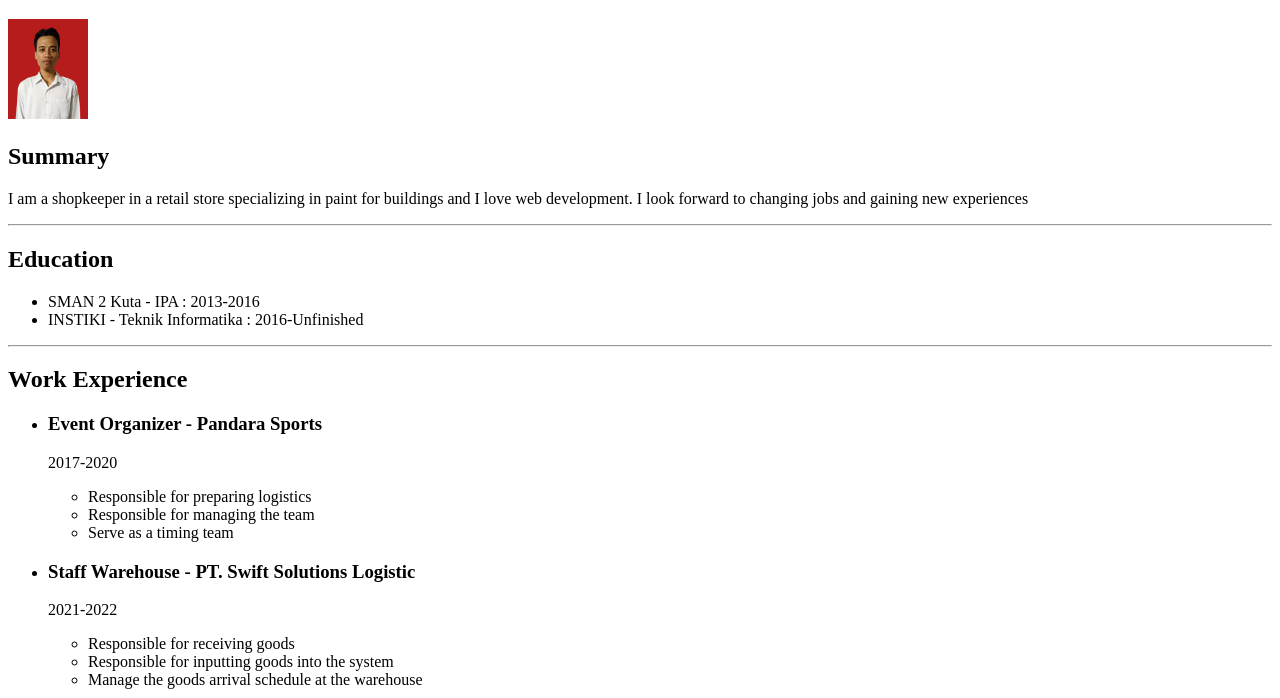
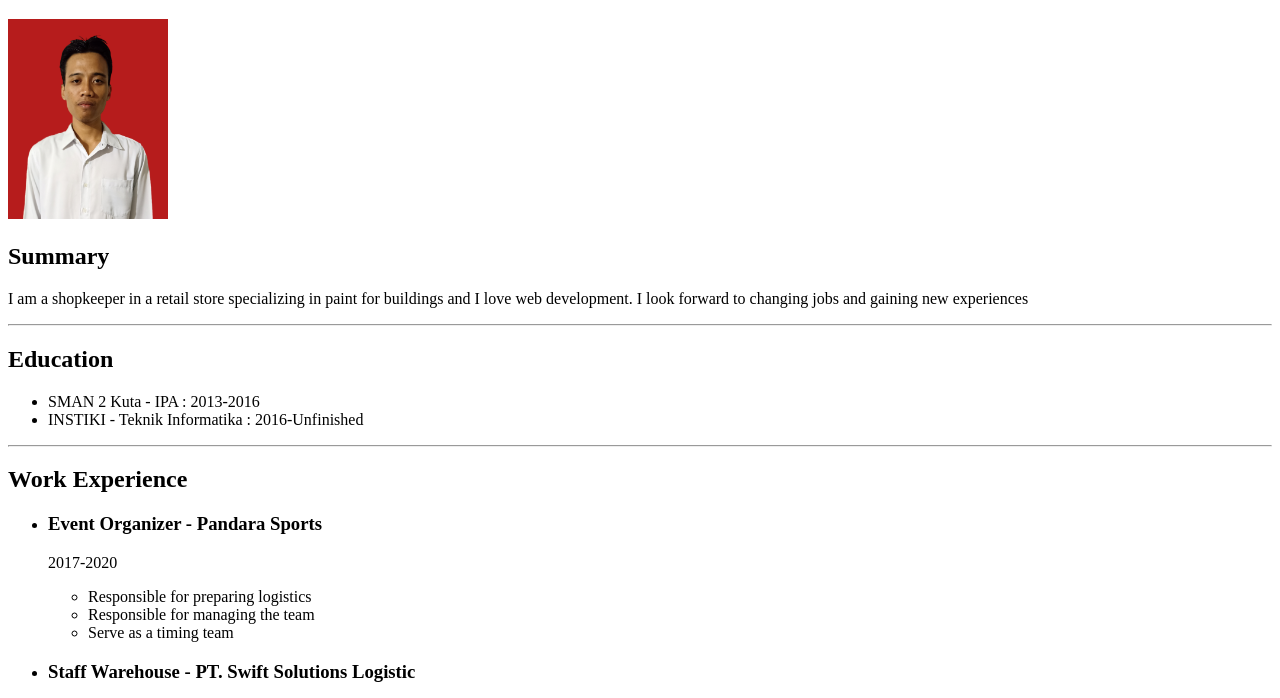
Before and after one commit to okky-sugiarto/project-online-resume, a plain HTML site: page index.html in a window 1280 px wide. Shown: the part 61-759 px from the top of the page. Drawn offline with Linux system fonts and the light colour scheme.

Commit message:
Update index.html
height foto profil

```diff
--- a/index.html
+++ b/index.html
@@ -7,7 +7,7 @@
 </head>
 <body>
     <h1>Okky Sugiarto</h1>
-    <img src="./assets/images/foto-diri.jpg" alt="foto profil" height="100">
+    <img src="./assets/images/foto-diri.jpg" alt="foto profil" height="200">
 
     <h2>Summary</h2>
     <p>I am a shopkeeper in a retail store specializing in paint for buildings and I love web development.
```
